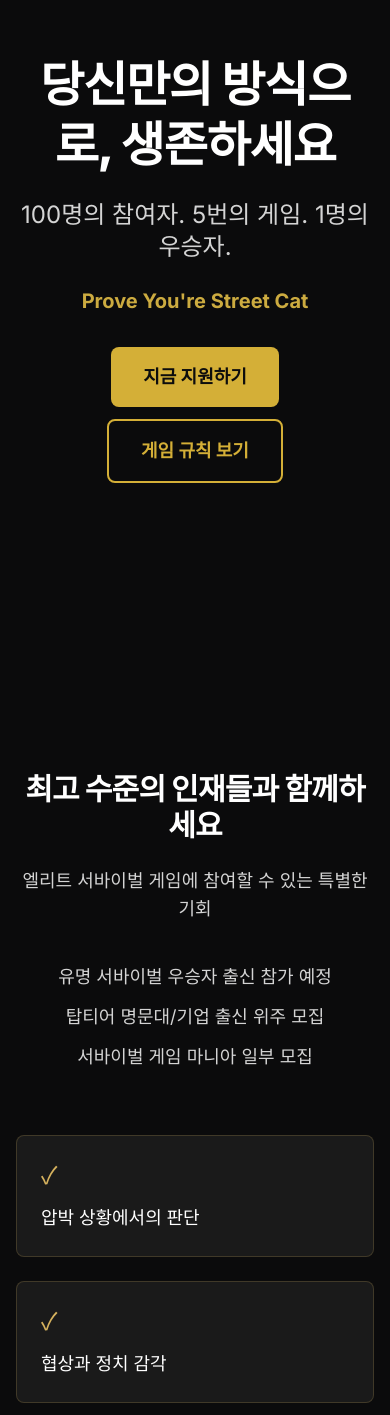
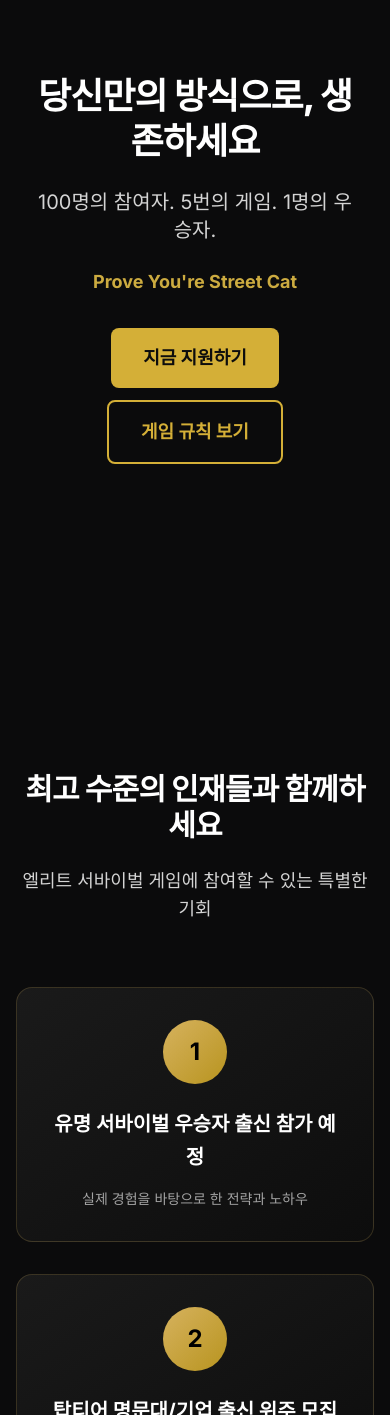
Before and after one commit to akma1413/Squid-game, a Next.js app: page / in a window 390 px wide. Shown: the part 153-1568 px from the top of the page. Built offline with nearby package versions, Linux system fonts and the light colour scheme; no server answers.

Commit message:
feat: Enhance Hero section responsiveness and redesign Why section

```diff
--- a/src/components/Hero.tsx
+++ b/src/components/Hero.tsx
@@ -9,17 +9,17 @@ export default function Hero() {
     <section className="relative min-h-screen flex items-center justify-center bg-[#0B0B0C] overflow-hidden">
       <div className="relative z-10 text-center px-4 max-w-screen-lg mx-auto">
         {/* Main Headline */}
-        <h1 className="text-5xl md:text-7xl font-extrabold tracking-tight text-white mb-6 leading-tight">
+        <h1 className="text-4xl md:text-7xl font-extrabold tracking-tight text-white mb-6 leading-tight break-words px-4">
           {COPY.hero.headline}
         </h1>
 
         {/* Subtitle */}
-        <p className="mt-5 text-2xl md:text-3xl text-neutral-300 mb-6 max-w-3xl mx-auto">
+        <p className="mt-5 text-xl md:text-3xl text-neutral-300 mb-6 max-w-3xl mx-auto break-words px-4">
           {COPY.hero.sub}
         </p>
 
         {/* Slogan */}
-        <p className="mt-2 text-xl md:text-3xl font-bold text-amber-300/80 mb-8">
+        <p className="mt-2 text-lg md:text-3xl font-bold text-amber-300/80 mb-8 break-words px-4">
           {COPY.hero.slogan}
         </p>
 
--- a/src/components/Why.tsx
+++ b/src/components/Why.tsx
@@ -14,20 +14,32 @@ export default function Why() {
           <p className="text-lg md:text-xl text-neutral-300 max-w-3xl mx-auto mb-10">
             {COPY.why.sub}
           </p>
-          <div className="space-y-3">
-            {COPY.why.body.map((line, index) => (
-              <p key={index} className="text-lg md:text-xl text-neutral-300">
-                {line}
-              </p>
-            ))}
-          </div>
         </div>
 
-        <div className="grid grid-cols-1 md:grid-cols-3 gap-6">
-          {COPY.why.bullets.map((item, index) => (
-            <div key={index} className="bg-[#1A1A1A] p-6 rounded-lg border border-[#D6B25E]/20">
-              <div className="text-[#D6B25E] text-2xl mb-3" aria-hidden="true">✓</div>
-              <p className="text-lg md:text-xl text-white font-medium">{item}</p>
+        {/* 새로운 구조화된 레이아웃 */}
+        <div className="grid grid-cols-1 md:grid-cols-3 gap-8">
+          {COPY.why.body.map((item, index) => (
+            <div key={index} className="bg-gradient-to-br from-[#1A1A1A] to-[#0D0D0D] p-8 rounded-2xl border border-[#D6B25E]/20 hover:border-[#D6B25E]/40 transition-all duration-300 group">
+              <div className="text-center">
+                {/* 아이콘 또는 번호 */}
+                <div className="w-16 h-16 bg-gradient-to-br from-[#D6B25E] to-[#B8941F] rounded-full flex items-center justify-center mx-auto mb-6 group-hover:scale-110 transition-transform duration-300">
+                  <span className="text-2xl font-bold text-black">
+                    {index + 1}
+                  </span>
+                </div>
+
+                {/* 텍스트 내용 */}
+                <h3 className="text-xl md:text-2xl font-bold text-white mb-4 leading-relaxed">
+                  {item}
+                </h3>
+
+                {/* 추가 설명 (선택사항) */}
+                <p className="text-neutral-400 text-sm md:text-base">
+                  {index === 0 && "실제 경험을 바탕으로 한 전략과 노하우"}
+                  {index === 1 && "엘리트 교육과 업계 경험을 겸비한 참가자"}
+                  {index === 2 && "게임에 대한 깊은 이해와 열정을 가진 참가자"}
+                </p>
+              </div>
             </div>
           ))}
         </div>
```
